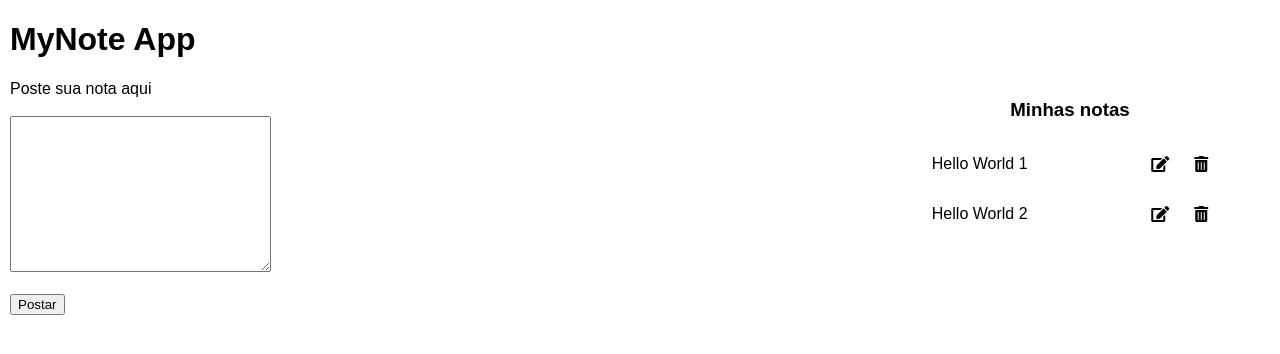
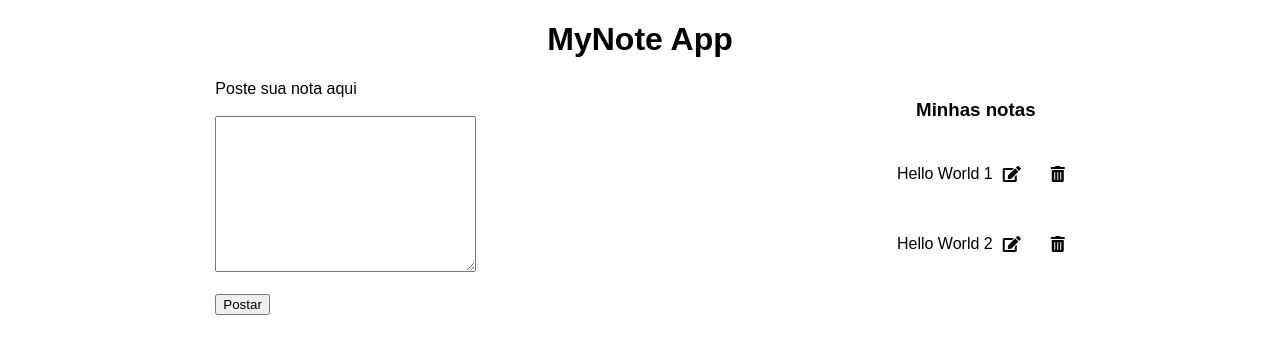
Before and after one commit to robbfreitas/MyNote, a plain HTML site: page index.html in a window 1280 px wide. Drawn offline with Linux system fonts and the light colour scheme.

Commit message:
ajustes finos na parte de posts

```diff
--- a/style.css
+++ b/style.css
@@ -4,9 +4,13 @@ body {
     padding: 0;
 }
 
+h1 {
+    text-align: center;
+}
+
 .container {
     display: flex;
-    justify-content: space-between;
+    justify-content: space-around;
 }
 
 .right h3 {
@@ -15,7 +19,7 @@ body {
 }
 
 #posts {
-    width: 400px;
+    width: 100%;
 }
 
 i {
@@ -28,9 +32,13 @@ i {
     justify-content: space-around;
 }
 
+#posts div p {
+    padding: 10px;
+}
+
 .options {
     display: flex;
-    gap: 25px;
+    gap: 30px;
 }
 
 #msg {
```
